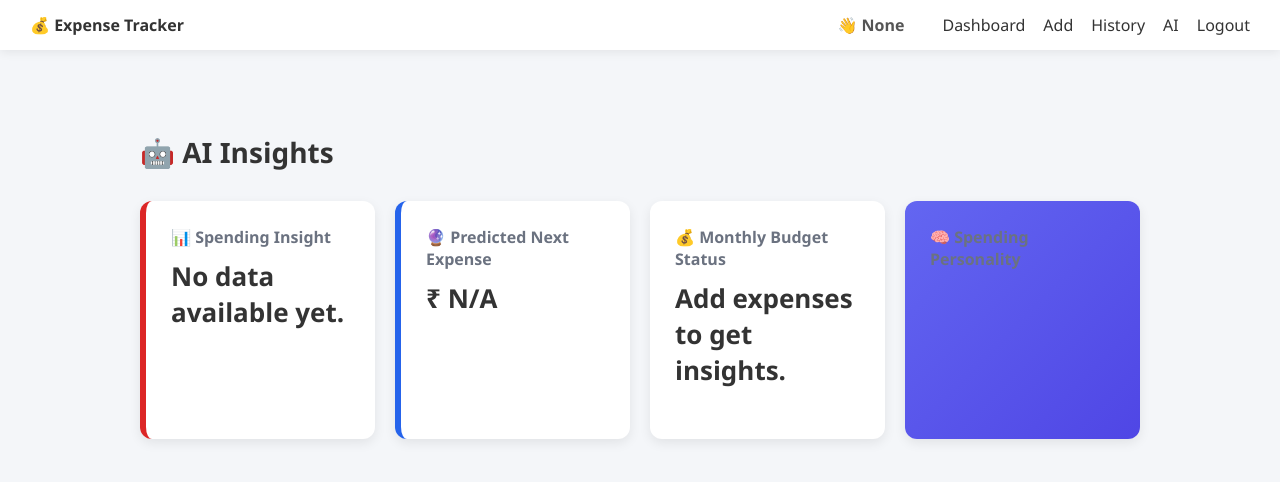
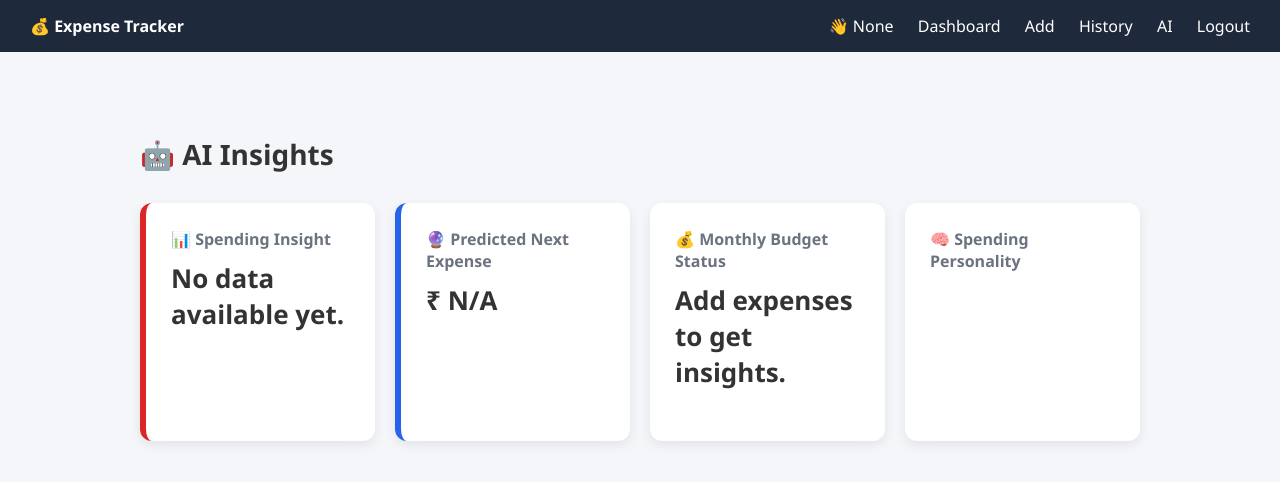
Before and after one commit to Anchita29Sharma/AI-Personal-Expense-Tracker, a Flask app: page /insights in a window 1280 px wide. Shown: the top 482 px of the page. Run offline with Flask 3, Linux system fonts and the light colour scheme; the visitor is signed in with stand-in values (Sample User, id 1); data that the repository does not hold is empty.

Commit message:
Update style.css

```diff
--- a/static/style.css
+++ b/static/style.css
@@ -5,32 +5,26 @@ body {
     color: #333;
 }
 
-
 /* NAVBAR */
 .navbar {
+    background: #1e293b;
+    color: white;
+    padding: 15px 30px;
     display: flex;
     justify-content: space-between;
     align-items: center;
-    padding: 15px 30px;
-    background: #ffffff;
-    box-shadow: 0 2px 8px rgba(0,0,0,0.08);
 }
 
-.nav-right a {
+.navbar a {
+    color: white;
     margin-left: 20px;
     text-decoration: none;
     font-weight: 500;
-    color: #333;
 }
 
-.nav-right a:hover {
-    color: #4f46e5;
+.navbar a:hover {
+    text-decoration: underline;
 }
-
-.logout {
-    color: red;
-}
-
 
 /* MAIN CONTAINER */
 .container {
@@ -101,65 +95,3 @@ form input {
 .prediction-card {
     border-left: 6px solid #2563eb;
 }
-
-.personality-card {
-    background: linear-gradient(135deg, #6a11cb, #2575fc);
-    color: white;
-}
-
-.personality-card h2 {
-    font-size: 24px;
-    margin-top: 10px;
-}
-
-/* NAVBAR */
-.navbar {
-    position: sticky;
-    top: 0;
-    z-index: 1000;
-    background: #ffffff;
-    padding: 14px 30px;
-    display: flex;
-    justify-content: space-between;
-    align-items: center;
-    box-shadow: 0 2px 10px rgba(0,0,0,0.08);
-}
-
-.nav-right {
-    display: flex;
-    align-items: center;
-}
-
-.nav-right a {
-    margin-left: 18px;
-    text-decoration: none;
-    color: #333;
-    font-weight: 500;
-}
-
-.nav-right a:hover {
-    color: #4f46e5;
-}
-
-.username {
-    margin-right: 20px;
-    font-weight: 600;
-    color: #555;
-}
-
-.logout {
-    color: red;
-}
-
-/* MOBILE */
-@media (max-width: 768px) {
-    .nav-right {
-        flex-wrap: wrap;
-        gap: 10px;
-    }
-}
-
-.personality-card {
-    background: linear-gradient(135deg, #6366f1, #4f46e5);
-    color: white;
-}
```
